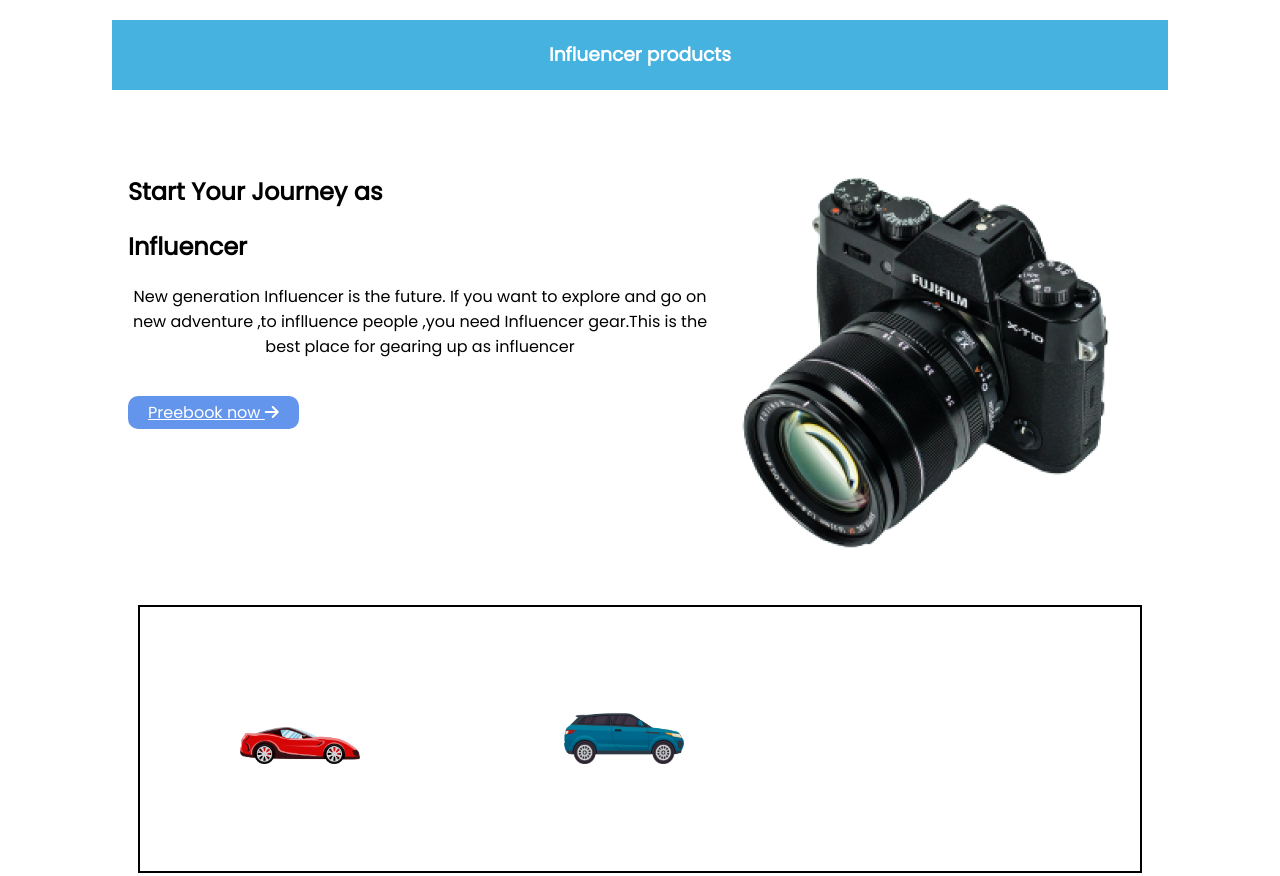
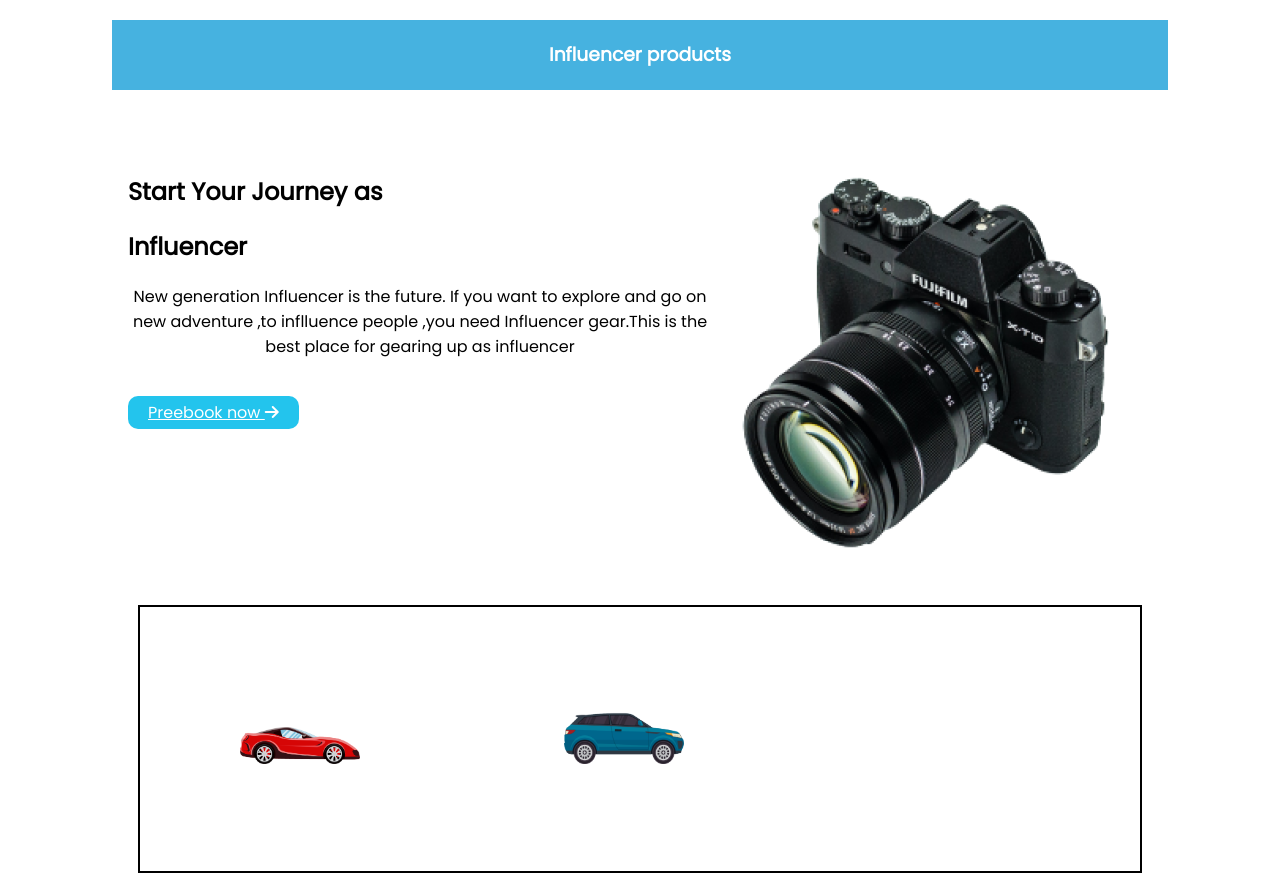
Before and after one commit to sazzad22/Infulence-Gear, a plain HTML site: page index.html in a window 1280 px wide. Shown: the top 876 px of the page. Drawn offline with Linux system fonts and the light colour scheme.

Commit message:
final push

```diff
--- a/styles/style.css
+++ b/styles/style.css
@@ -20,7 +20,7 @@ main{
     align-items: center;
 }
 .button{
-    background-color: cornflowerblue;
+    background-color: #23C4ED;
     color: white;
     padding: 5px 20px;
     border-radius: 10px;
```
